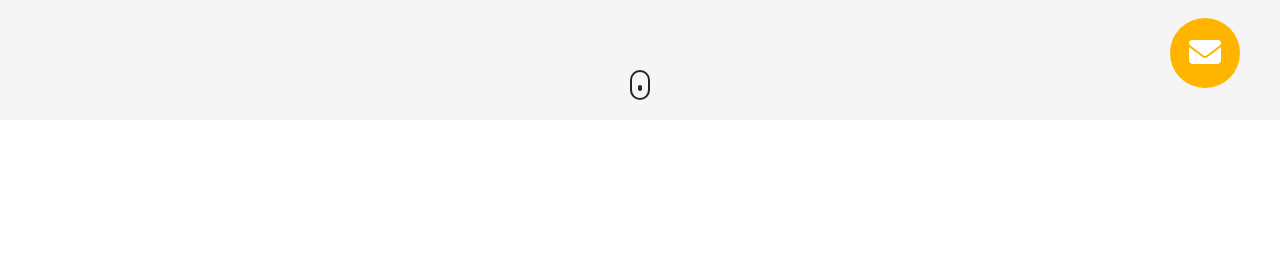
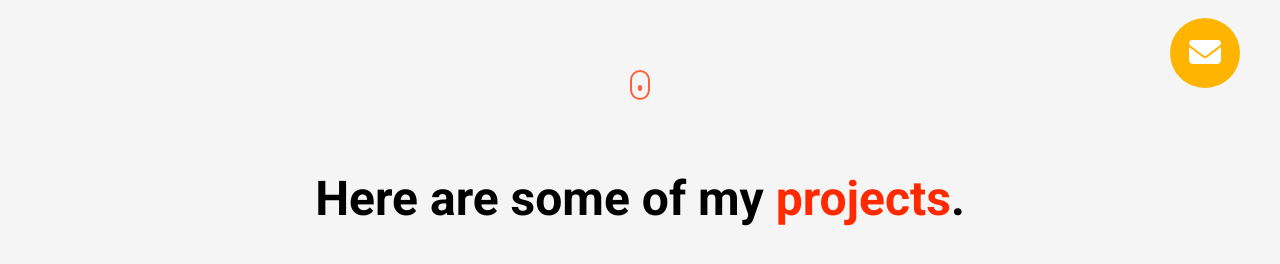
Before and after one commit to braydonsult11-star/Improved-Portfolio, a plain HTML site: page index.html in a window 1280 px wide. Shown: the part 680-944 px from the top of the page. Before the commit the page ends 800 px from the top, so only its background shows below. Drawn offline with Linux system fonts and the light colour scheme.

Commit message:
project start

```diff
--- a/index.html
+++ b/index.html
@@ -5,7 +5,10 @@
     <meta name="viewport" content="width=device-width, initial-scale=1.0" />
     <title>Braydon Sult</title>
     <link rel="stylesheet" href="style.css" />
-    <script src="https://kit.fontawesome.com/d983d8b128.js" crossorigin="anonymous"></script>
+    <script
+      src="https://kit.fontawesome.com/d983d8b128.js"
+      crossorigin="anonymous"
+    ></script>
   </head>
   <body>
     <section id="landing-page">
@@ -50,14 +53,23 @@
           <h1 class="title">Hey</h1>
           <h1 class="title red">I'm Braydon.</h1>
           <p class="header__para">
-                I'm a <b class="red">Frontend Software Engineer</b> based in Pensacola, FL. I have a passion for building beautiful and functional web applications. I'm always looking for new opportunities to learn and grow as a developer
-                <br>
+            I'm a <b class="red">Frontend Software Engineer</b> based in
+            Pensacola, FL. I have a passion for building beautiful and
+            functional web applications. I'm always looking for new
+            opportunities to learn and grow as a developer
+            <br />
             Here's a bit more <b class="red">about me</b>.
           </p>
           <div class="social__list">
-                <a href="" target="_blank" class="social__link click"><i class="fa-brands fa-square-linkedin"></i></a>
-                <a href="" target="_blank" class="social__link click"><i class="fa-brands fa-square-github"></i></a>
-                <a href="" target="_blank" class="social__link click"><i class="fa-solid fa-file"></i></a>
+            <a href="" target="_blank" class="social__link click"
+              ><i class="fa-brands fa-square-linkedin"></i
+            ></a>
+            <a href="" target="_blank" class="social__link click"
+              ><i class="fa-brands fa-square-github"></i
+            ></a>
+            <a href="" target="_blank" class="social__link click"
+              ><i class="fa-solid fa-file"></i
+            ></a>
           </div>
         </div>
       </header>
@@ -65,10 +77,20 @@
         <i class="fa-solid fa-envelope"></i>
       </button>
       <a href="#projects" class="scroll">
-        <div class="scroll__icon click">
-
+        <div class="scroll__icon click"></div>
+      </a>
+    </section>
+    <section id="projects">
+        <div class="container">
+            <div class="row">
+                <h1 class="section__title">
+                    Here are some of my <span class="red">projects</span>.
+                </h1>
+               <ul class="project__list">
+                <li class = "project"></li>
+               </ul>
             </div>
-      </a>
+        </div>
     </section>
   </body>
 </html>
--- a/style.css
+++ b/style.css
@@ -29,6 +29,17 @@ a {
 
 button {
     cursor: pointer;
+}
+
+.container {
+   padding: 50px 0;
+}
+
+.row {
+    width: 100%;
+    max-width: 1100px;
+    margin: 0 auto;
+    padding: 0 12px;
 }
 
 .click {
@@ -124,7 +135,7 @@ LANDING PAGE
 .scroll__icon {
     width: 20px;
     height: 30px;
-    border: 2px solid #242424;
+    border: 2px solid #ff5e3a;
     border-radius: 24px;
     display: flex;
     align-items: center;
@@ -135,7 +146,7 @@ LANDING PAGE
     content: "";
     width: 4px;
     height: 6px;
-    background-color: #242424;
+    background-color: #ff5e3a;
     border-radius: 2px;
     animation: scroll 1000ms infinite alternate-reverse;
 }
@@ -192,3 +203,15 @@ nav {
 .fa-circle-half-stroke {
     font-size: 20px;
 }
+
+/*
+
+PROJECTS
+
+*/
+
+.section__title {
+    font-size: 48px;
+    margin-bottom: 60px;
+    text-align: center;
+}
```
Lines whose indentation alone changed are shown as unchanged.
